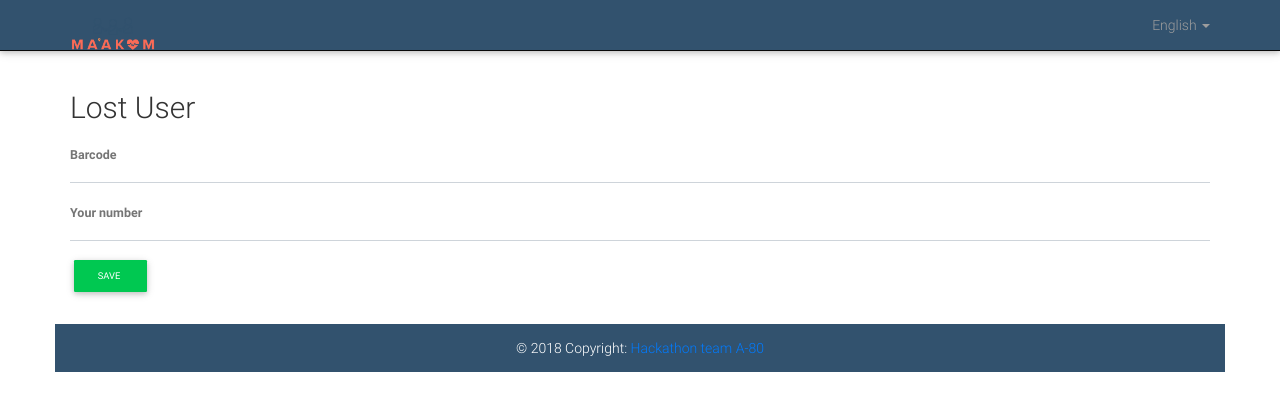
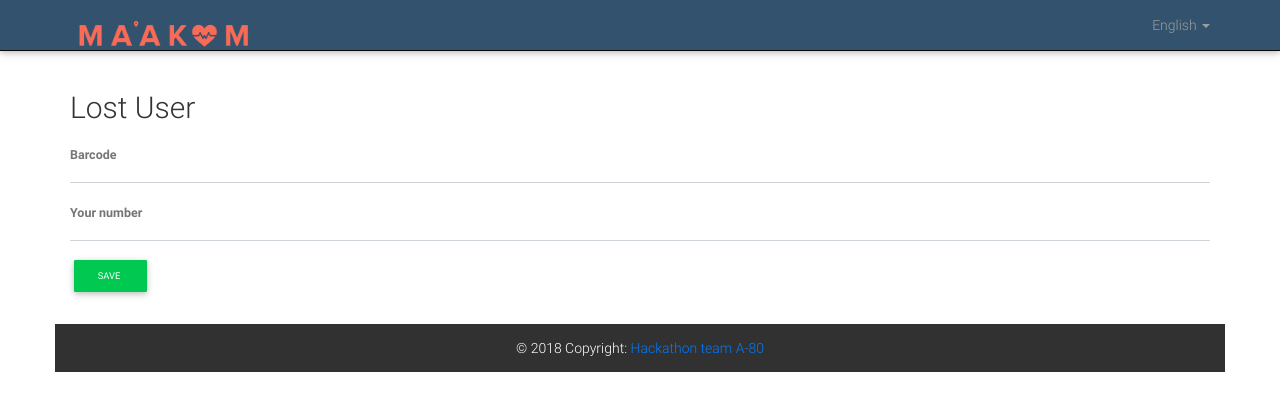
Before and after one commit to hubosh/hackathon, a CodeIgniter app: page /database/index.php/admin/lost_user in a window 1280 px wide. Shown: the top 411 px of the page. Run offline with CodeIgniter, Linux system fonts and the light colour scheme.

Commit message:
new header/footer

```diff
--- a/assets/css/style.css
+++ b/assets/css/style.css
@@ -1,17 +1,11 @@
 body
 {
-    min-height: 300px;
     background:url(../img/back.png) fixed center center fixed;
 }
 
 .navbar
 {
     background-color: #32526e;
-}
-
-.main_contier
-{
-    min-height: 500px;
 }
 
 #main-page
@@ -23,7 +17,7 @@ body
 footer
 {
     margin-top: 2em;
-    background-color: #32526e;
+    background-color: #323131;
     padding: 10px;
     color: white;
     line-height: 2em;
@@ -76,6 +70,12 @@ footer
     border-right:1pt solid #666;
 }
 
+.service h4
+{
+    font-weight: 400;
+    color: #32526e;
+}
+
 .logo
 {
     height: 40px;
```
Also changed, not shown: assets/img/logo.png, assets/img/ser.png (added), assets/img/service-5.png.
